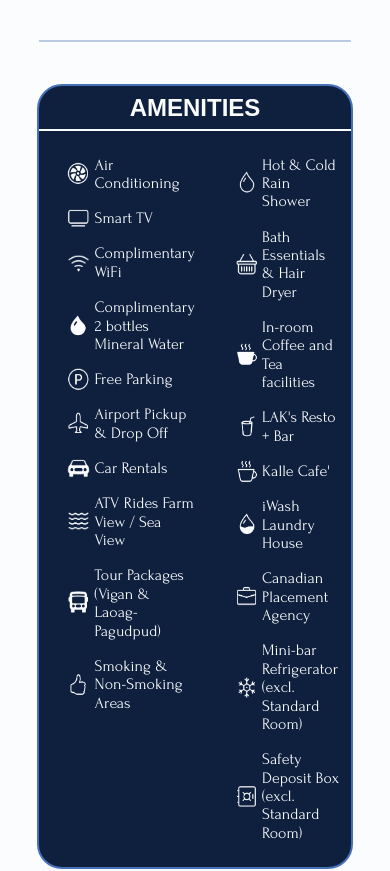
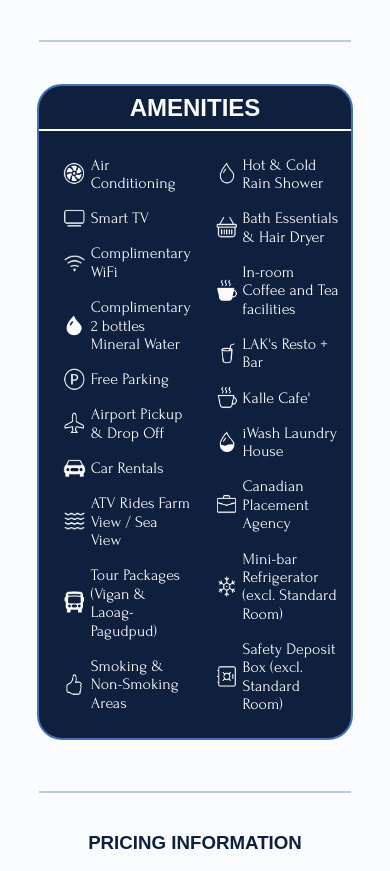
Before and after one commit to declanCross/ledreamhotel, a plain HTML site: page booking.html in a window 390 px wide. Shown: the part 726-1597 px from the top of the page. Drawn offline with Linux system fonts and the light colour scheme; a web font is replaced by a local one.

Commit message:
improve amenities spacing mobile

```diff
--- a/resources/booking.css
+++ b/resources/booking.css
@@ -61,7 +61,6 @@
 		display: flex;
 		justify-content: space-evenly;
 		padding-right: 3vw;
-		margin-left: -3vw;
 	}
 	.m-amenities-content-container ul li {
 		color: #fbfcfe;
@@ -73,6 +72,7 @@
 	}
 	.m-amenities-content-container ul {
 		list-style-type: none;
+		margin-left: -4vw;
 	}
 	li.m-amenities-item1 {
 		background: url(./images/icons/aircon_icon.png) no-repeat;
```
